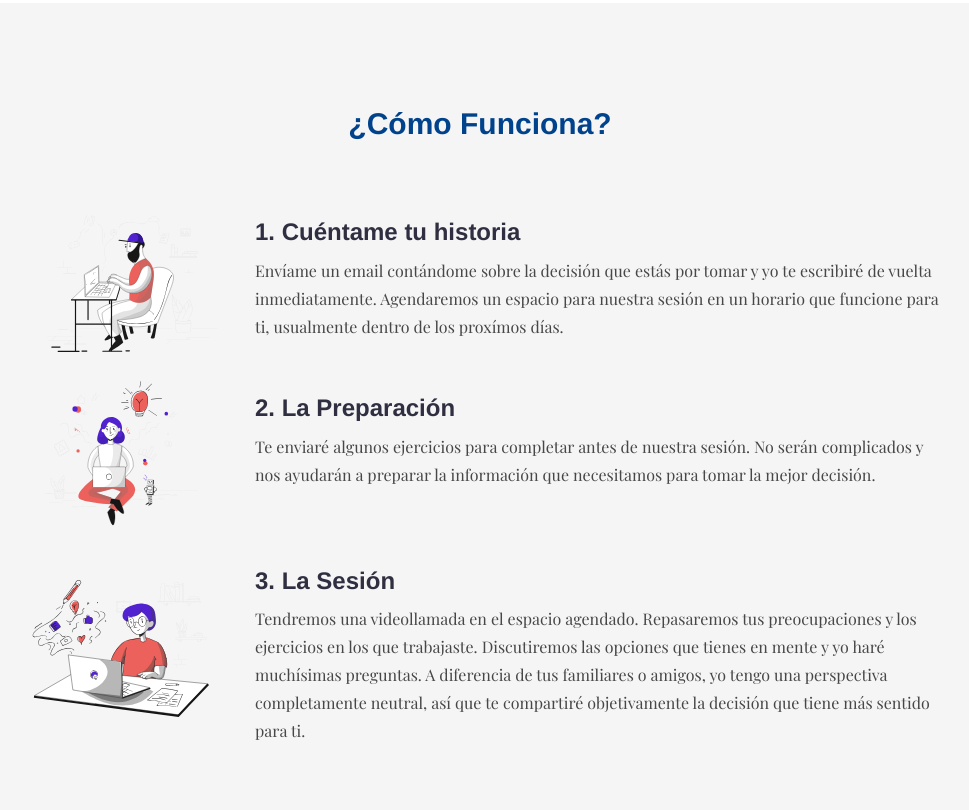
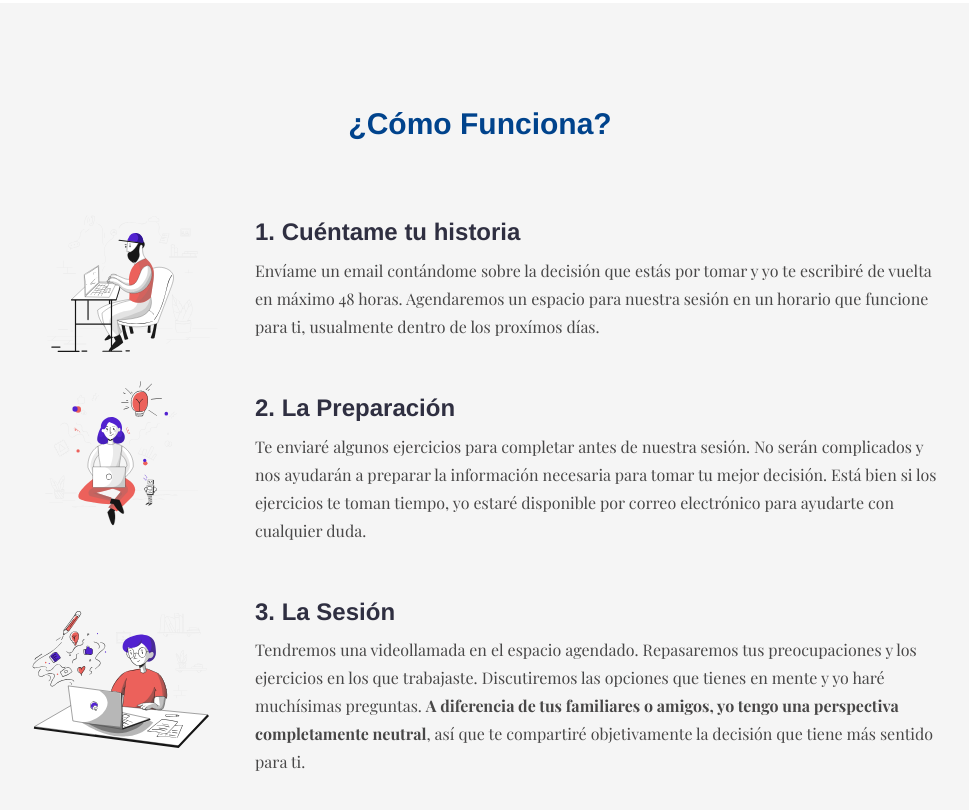
Before and after one commit to luisguerrerolab/side-hustle, a Jekyll site: the page built from index.md, in a window 1280 px wide and 900 px high, scrolled down 2659 px. Shown: the top 810 px of the window, without its empty margins (160-1129 px from the left). Built offline with Jekyll 4.4.1, drawn with Linux system fonts in a browser that asks for light colours.

Commit message:
expand on step 2

```diff
--- a/_layouts/home.html
+++ b/_layouts/home.html
@@ -95,7 +95,7 @@ bodyClass: page-home
                 <h3 class="mt-0">1. Cuéntame tu historia</h3>
                 <p>
                     Envíame un email contándome sobre la decisión que estás por tomar y yo te escribiré de vuelta
-                    inmediatamente. Agendaremos un espacio para nuestra sesión en un horario que funcione para ti,
+                    en máximo 48 horas. Agendaremos un espacio para nuestra sesión en un horario que funcione para ti,
                     usualmente dentro de los proxímos días.
                 </p>
             </div>
@@ -109,7 +109,8 @@ bodyClass: page-home
                 <h3 class="mt-0">2. La Preparación</h3>
                 <p>
                     Te enviaré algunos ejercicios para completar antes de nuestra sesión. No serán complicados y nos
-                    ayudarán a preparar la información que necesitamos para tomar la mejor decisión.
+                    ayudarán a preparar la información necesaria para tomar tu mejor decisión. Está bien si los ejercicios te toman tiempo,
+                    yo estaré disponible por correo electrónico para ayudarte con cualquier duda.
                 </p>
             </div>
         </div>
@@ -123,7 +124,7 @@ bodyClass: page-home
                 <p>
                     Tendremos una videollamada en el espacio agendado. Repasaremos tus preocupaciones y los ejercicios
                     en los que trabajaste. Discutiremos las opciones que tienes en mente y yo haré muchísimas preguntas.
-                    A diferencia de tus familiares o amigos, yo tengo una perspectiva completamente neutral, así que te
+                    <strong>A diferencia de tus familiares o amigos, yo tengo una perspectiva completamente neutral</strong>, así que te
                     compartiré objetivamente la decisión que tiene más sentido para ti.
                 </p>
             </div>
```
